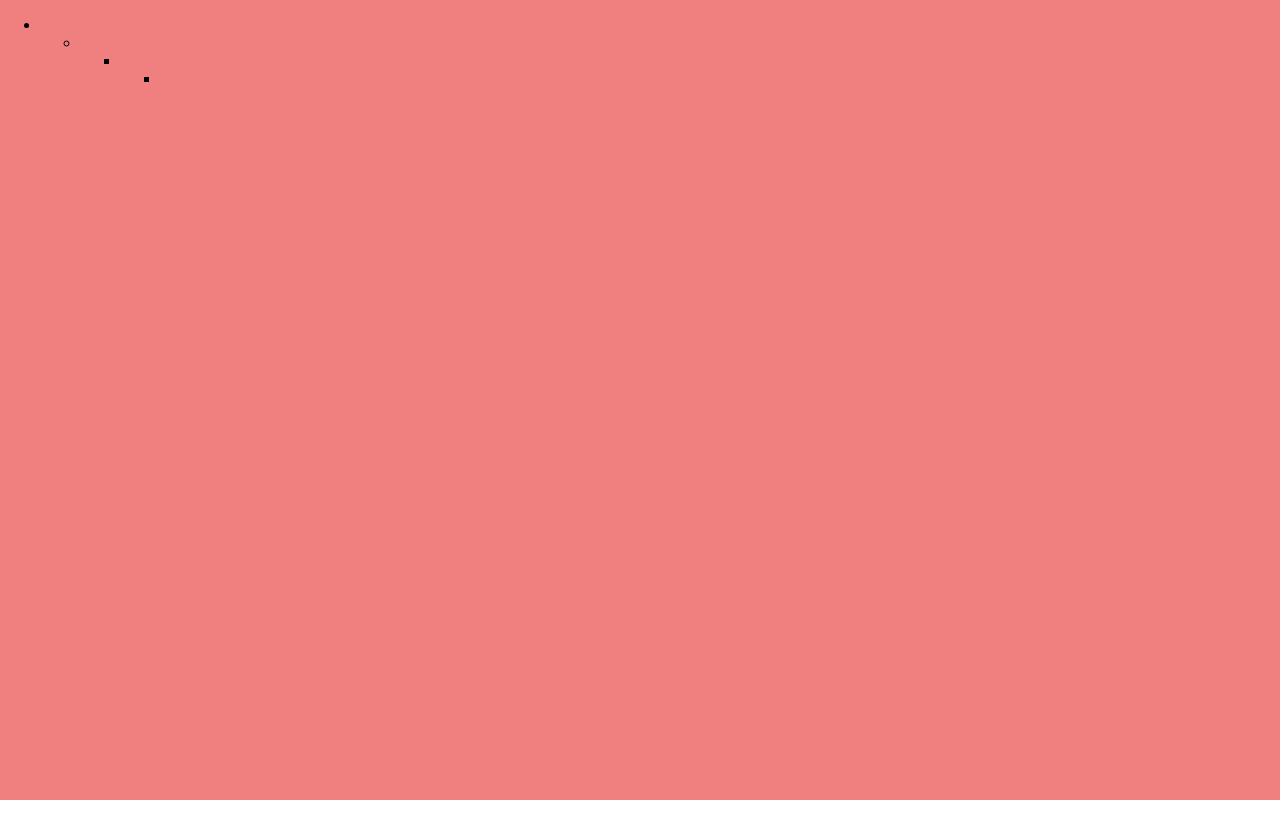
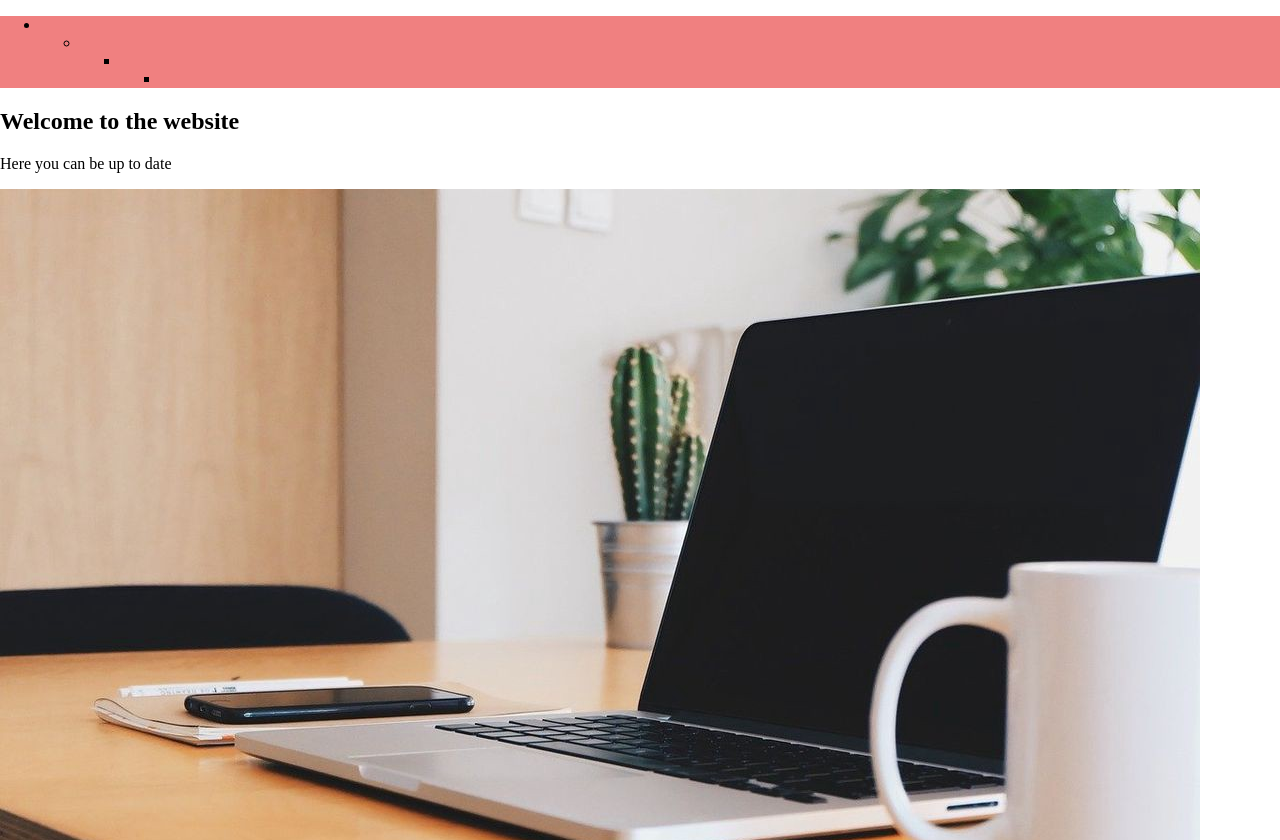
Before and after one commit to lucasgit92/Website-2-, a plain HTML site: page index.html in a window 1280 px wide. Shown: the top 840 px of the page. Before the commit the page ends 800 px from the top, so only its background shows below. Drawn offline with Linux system fonts and the light colour scheme.

Commit message:
making some changes on html

```diff
--- a/index.html
+++ b/index.html
@@ -24,7 +24,29 @@
             </nav>
         </div>
     </header>
-    <main></main>
+    <section class="main-section">
+        <div class="container">
+            <div>
+                <h2>Welcome to the website</h2>
+                <p>Here you can be up to date</p>
+            </div>
+            <img src="./images/laptop.jpg" alt="">
+        </div>
+    </section>
+
+    <main>
+        <section class="cards">
+            <div class="card">
+                <div class="image">
+                    <img src="./images/laptop.jpg" alt="">
+                </div>
+                <div class="content">
+                    <p class="tittle text-medium"></p>
+                </div>
+            </div>
+
+        </section>
+    </main>
     <aside></aside>
     <footer>
         <footer>
--- a/style.css
+++ b/style.css
@@ -3,12 +3,7 @@ body {
     padding: 0;
 }
 .container {
-    display: grid;
-    grid-template-columns: 3fr 1fr;
-    grid-template-rows: 20vh 70vh 10vh;
-    grid-template-areas: "h h "
-                         "m a "
-                         "f f "
+
 }
 
 header {
```
Also changed, not shown: images/laptop.jpg (added).
